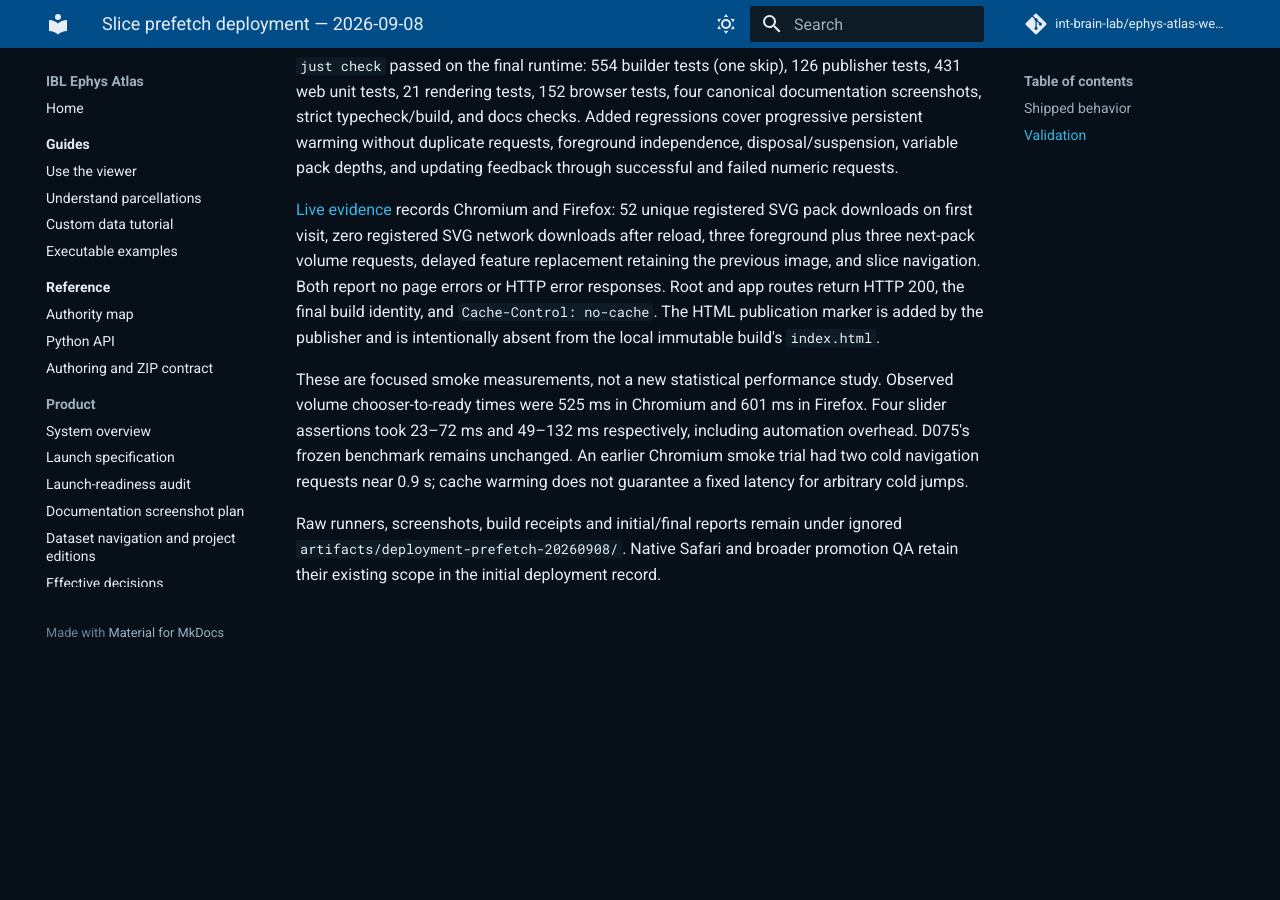
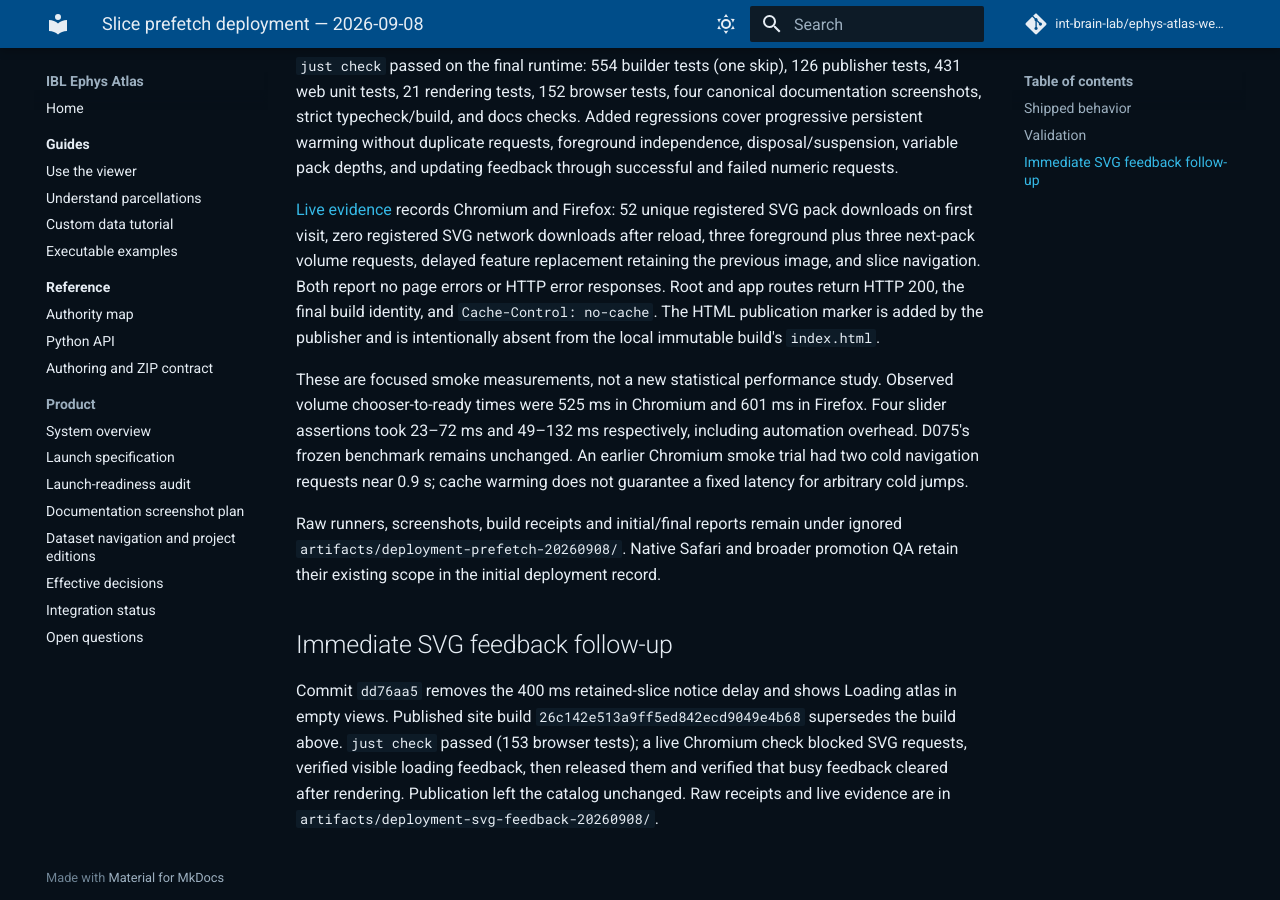
Before and after one commit to int-brain-lab/ephys-atlas-web-v2, an MkDocs documentation site: the page built from docs/publishing/PREFETCH_DEPLOYMENT_20260908.md, in a window 1280 px wide and 900 px high, scrolled down 894 px. Built offline with MkDocs 1.6.1 and Material for MkDocs 9.7.7, drawn with Linux system fonts in a browser that asks for light colours; comment, search, counter and statistics services are not loaded; before the commit the page ends 1550 px from its top, so only the background shows below that.

Commit message:
Record deployed SVG loading feedback verification

```diff
--- a/docs/INTEGRATION_STATUS.md
+++ b/docs/INTEGRATION_STATUS.md
@@ -251,8 +251,8 @@ this final origin remains unmeasured before wider promotion. Evidence:
 [initial deployment](publishing/INITIAL_DEPLOYMENT_20260908.md) and
 [live QA](publishing/initial-live-qa-20260908.json).
 
-The subsequent D076 frontend update is live as site build
-`030f9be01b5404dd16f88f4961202acd` from `2b69963`. It restores bounded
+The subsequent D076 frontend update, including immediate SVG loading feedback,
+is live as site build `26c142e513a9ff5ed842ecd9049e4b68` from `dd76aa5`. It restores bounded
 directional volume prefetch, progressively persists all registered SVG packs,
 and marks retained frames as updating during feature loads. Final Chromium and
 Firefox checks pass; see the [prefetch deployment record](publishing/PREFETCH_DEPLOYMENT_20260908.md).
--- a/docs/publishing/PREFETCH_DEPLOYMENT_20260908.md
+++ b/docs/publishing/PREFETCH_DEPLOYMENT_20260908.md
@@ -57,3 +57,13 @@ cache warming does not guarantee a fixed latency for arbitrary cold jumps.
 Raw runners, screenshots, build receipts and initial/final reports remain under
 ignored `artifacts/deployment-prefetch-20260908/`. Native Safari and broader
 promotion QA retain their existing scope in the initial deployment record.
+
+## Immediate SVG feedback follow-up
+
+Commit `dd76aa5` removes the 400 ms retained-slice notice delay and shows
+Loading atlas in empty views. Published site build
+`26c142e513a9ff5ed842ecd9049e4b68` supersedes the build above. `just check`
+passed (153 browser tests); a live Chromium check blocked SVG requests, verified
+visible loading feedback, then released them and verified that busy feedback
+cleared after rendering. Publication left the catalog unchanged. Raw receipts
+and live evidence are in `artifacts/deployment-svg-feedback-20260908/`.
```
